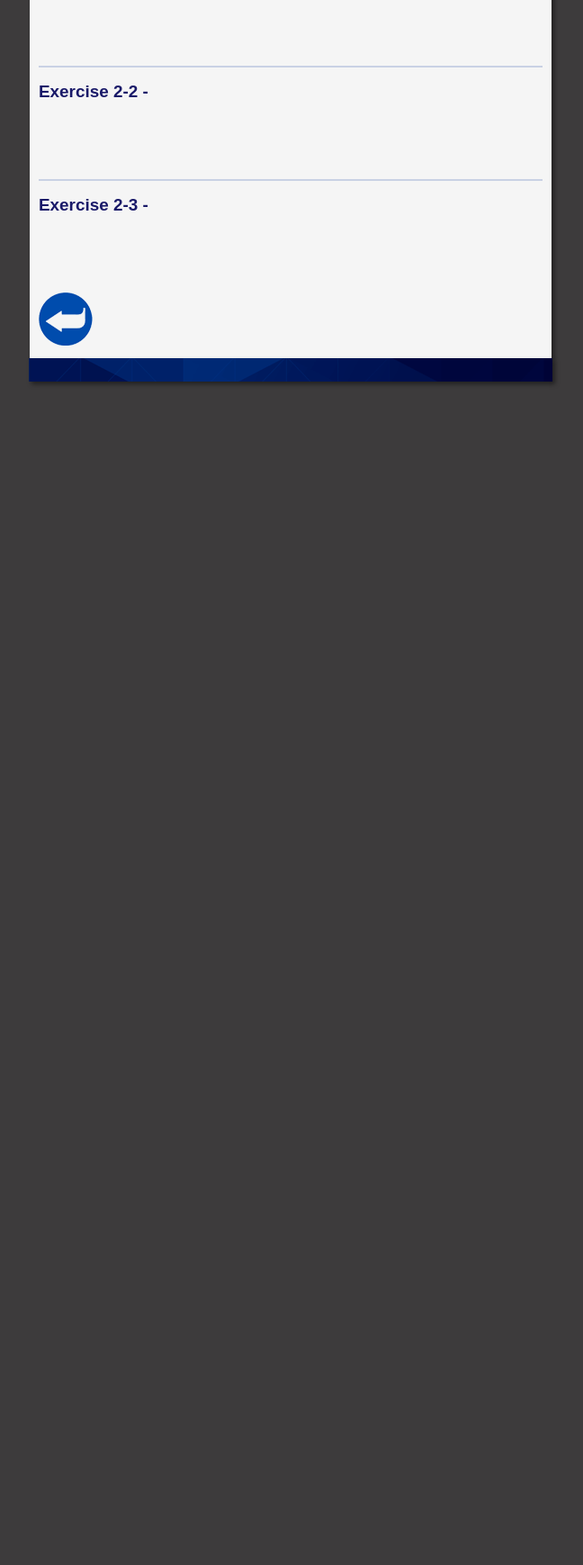
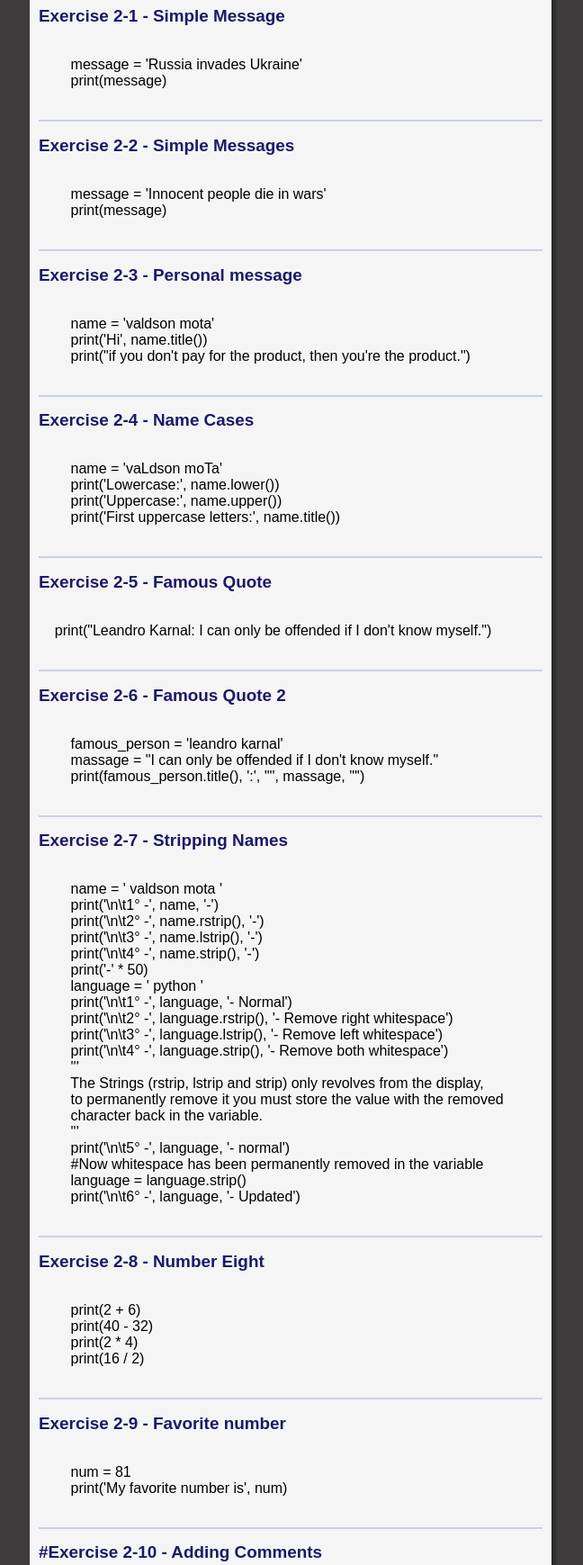
Before and after one commit to valdsonmota/projeto-site-portfolio, a plain HTML site: page pages/python_chapter_02.html in a window 1280 px wide. Shown: the part 274-2013 px from the top of the page at 90% size, without its empty margins (317-965 px from the left). Before the commit the page ends 800 px from the top, so only its background shows below. Drawn offline with Linux system fonts and the light colour scheme.

Commit message:
Update python_chapter_02.html

```diff
--- a/pages/python_chapter_02.html
+++ b/pages/python_chapter_02.html
@@ -10,28 +10,142 @@
 <body>
     <main>
         <header>
-            <h1>Chapter 02</h1>
+            <h1>
+                <a href="https://github.com/valdsonmota/python-studies/tree/main/python_crash_course/chapter_01" target="_blank"><img src="../imgs/github_chapter_01.png" alt="GitHub - Chapter 02"></a>
+            </h1>
         </header>
         <article>
             <hr color="#c9d1e4" />
-            <h2>Exercise 2-1 - </h2>
-            <p><b><pre><code>
-
-            </code></pre></b></p>
+            <h2>Exercise 2-1 - Simple Message</h2>
+            <p><pre><code>
+        message = 'Russia invades Ukraine'
+        print(message)
+            </code></pre></p>
         </article>
         <article>
             <hr color="#c9d1e4" />
-            <h2>Exercise 2-2 - </h2>
-            <p><b><pre><code>
-
-            </code></pre></b></p>
+            <h2>Exercise 2-2 - Simple Messages</h2>
+            <p><pre><code>
+        message = 'Innocent people die in wars'
+        print(message)
+            </code></pre></p>
         </article>
         <article>
             <hr color="#c9d1e4" />
-            <h2>Exercise 2-3 - </h2>
-            <p><b><pre><code>
+            <h2>Exercise 2-3 - Personal message</h2>
+            <p><pre><code>
+        name = 'valdson mota'
+        print('Hi', name.title())
+        print("if you don't pay for the product, then you're the product.")
+            </code></pre></p>
+        </article>
+        <article>
+            <hr color="#c9d1e4" />
+            <h2>Exercise 2-4 - Name Cases</h2>
+            <p><pre><code>
+        name = 'vaLdson moTa'
+        print('Lowercase:', name.lower())
+        print('Uppercase:', name.upper())
+        print('First uppercase letters:', name.title())
+            </code></pre></p>
+        </article>
+        <article>
+            <hr color="#c9d1e4" />
+            <h2>Exercise 2-5 - Famous Quote</h2>
+            <p><pre><code>
+    print("Leandro Karnal: I can only be offended if I don't know myself.")
+            </code></pre></p>
+        </article>
+        <article>
+            <hr color="#c9d1e4" />
+            <h2>Exercise 2-6 - Famous Quote 2</h2>
+            <p><pre><code>
+        famous_person = 'leandro karnal'
+        massage = "I can only be offended if I don't know myself."
+        print(famous_person.title(), ':', '"', massage, '"')
+            </code></pre></p>
+        </article>
+        <article>
+            <hr color="#c9d1e4" />
+            <h2>Exercise 2-7 - Stripping Names</h2>
+            <p><pre><code>
+        name = ' valdson mota '
+        print('\n\t1° -', name, '-')
+        print('\n\t2° -', name.rstrip(), '-')
+        print('\n\t3° -', name.lstrip(), '-')
+        print('\n\t4° -', name.strip(), '-')
+        print('-' * 50)
+        language = ' python '
+        print('\n\t1° -', language, '- Normal')
+        print('\n\t2° -', language.rstrip(), '- Remove right whitespace')
+        print('\n\t3° -', language.lstrip(), '- Remove left whitespace')
+        print('\n\t4° -', language.strip(), '- Remove both whitespace')
+        '''
+        The Strings (rstrip, lstrip and strip) only revolves from the display,
+        to permanently remove it you must store the value with the removed
+        character back in the variable.
+        '''
+        print('\n\t5° -', language, '- normal')
+        #Now whitespace has been permanently removed in the variable
+        language = language.strip()
+        print('\n\t6° -', language, '- Updated')
+            </code></pre></p>
+        </article>
+        <article>
+            <hr color="#c9d1e4" />
+            <h2>Exercise 2-8 - Number Eight</h2>
+            <p><pre><code>
+        print(2 + 6)
+        print(40 - 32)
+        print(2 * 4)
+        print(16 / 2)
+            </code></pre></p>
+        </article>
+        <article>
+            <hr color="#c9d1e4" />
+            <h2>Exercise 2-9 - Favorite number</h2>
+            <p><pre><code>
+        num = 81
+        print('My favorite number is', num)
+            </code></pre></p>
+        </article>
+        <article>
+            <hr color="#c9d1e4" />
+            <h2>#Exercise 2-10 - Adding Comments</h2>
+            <p><pre><code>
+        #Comment - Say hello to everyone.
+        print('Hello Python people!')
+            </code></pre></p>
+        </article>
+        <article>
+            <hr color="#c9d1e4" />
+            <h2>Exercise 2-11 - Zen of Python</h2>
+            <p><pre><code>
+    import this
+    '''
+    The Zen of Python, by Tim Peters
 
-            </code></pre></b></p>
+    Beautiful is better than ugly.
+    Explicit is better than implicit.
+    Simple is better than complex.
+    Complex is better than complicated.
+    Flat is better than nested.
+    Sparse is better than dense.
+    Readability counts.
+    Special cases aren't special enough to break the rules.
+    Although practicality beats purity.
+    Errors should never pass silently.
+    Unless explicitly silenced.
+    In the face of ambiguity, refuse the temptation to guess.
+    There should be one-- and preferably only one --obvious way to do it.
+    Although that way may not be obvious at first unless you're Dutch.
+    Now is better than never.
+    Although never is often better than *right* now.
+    If the implementation is hard to explain, it's a bad idea.
+    If the implementation is easy to explain, it may be a good idea.
+    Namespaces are one honking great idea -- let's do more of those!
+    '''
+            </code></pre></p>
         </article>
         <article>
             <h2></h2>
```
